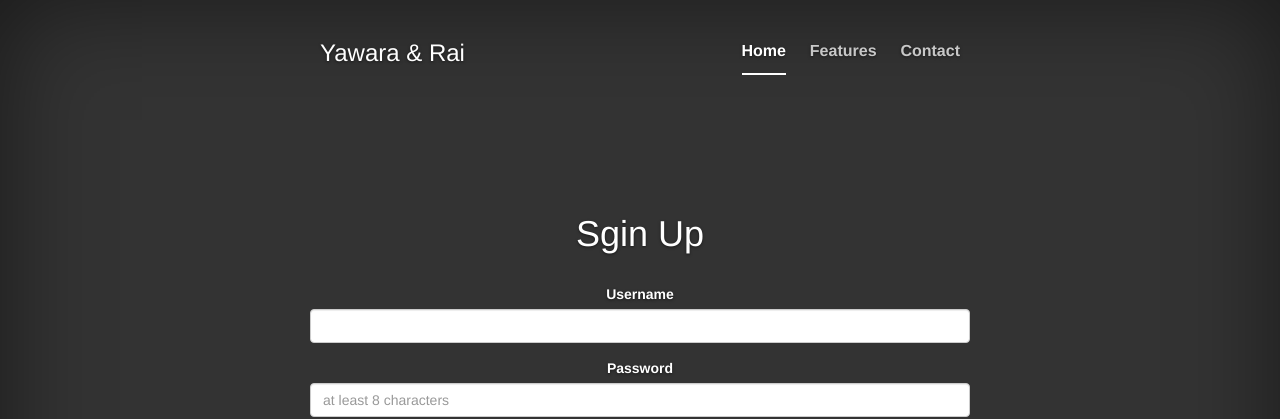
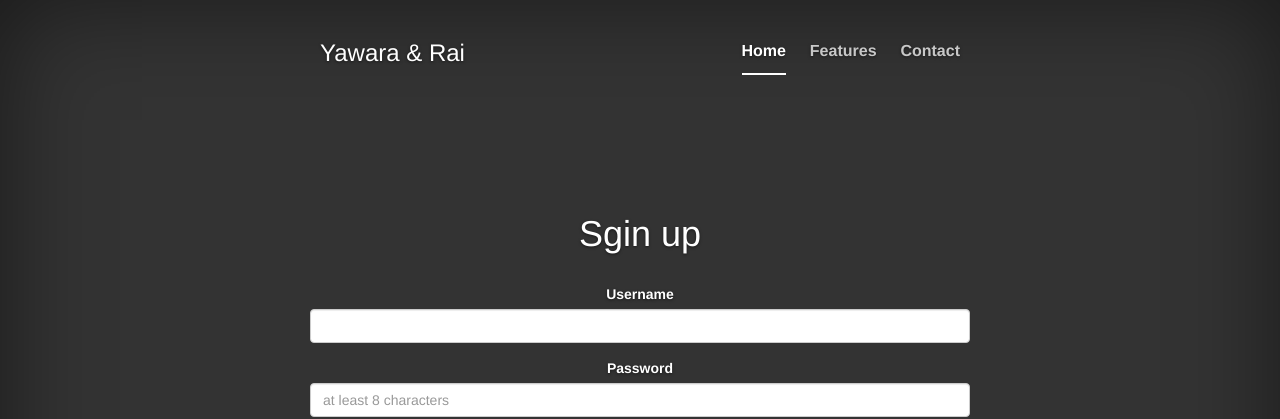
Before and after one commit to hiloki0529/bd_pbl, a Flask app: page /sign_up in a window 1280 px wide. Shown: the top 419 px of the page. Run offline with Flask 2, Linux system fonts and the light colour scheme; some libraries are stand-ins or nearby versions.

Commit message:
edit from centos

```diff
--- a/templates/login.html
+++ b/templates/login.html
@@ -1,7 +1,7 @@
 {% extends "cover.html" %}
 {% block title %}Sign in{% endblock %}
 {% block contain %}
-<h1 class="cover-heading">Sign In</h1><br>
+<h1 class="cover-heading">Sign in</h1><br>
 {% if failed %}
 <div class="alert alert-danger" role="alert">
     <span class="glyphicon glyphicon-exclamation-sign" aria-hidden="true"></span>
--- a/templates/signup.html
+++ b/templates/signup.html
@@ -1,7 +1,7 @@
 {% extends "cover.html" %}
 {% block title %}Sign in{% endblock %}
 {% block contain %}
-<h1 class="cover-heading">Sgin Up</h1><br>
+<h1 class="cover-heading">Sgin up</h1><br>
 <form action="" method="POST" role="form">
     <div class="form-group">
         <label>Username</label>
```
Also changed, not shown: db/app.db.
